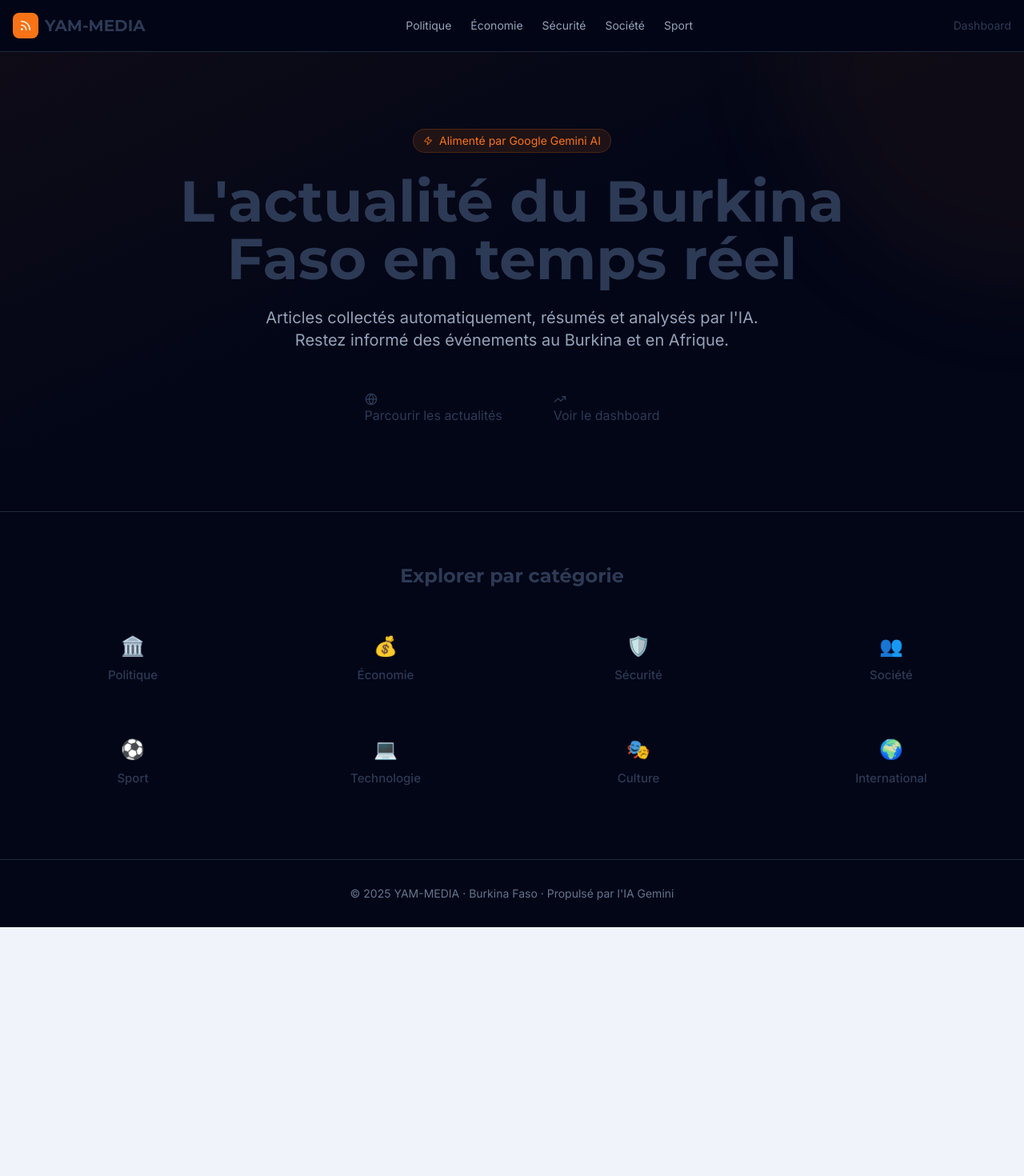
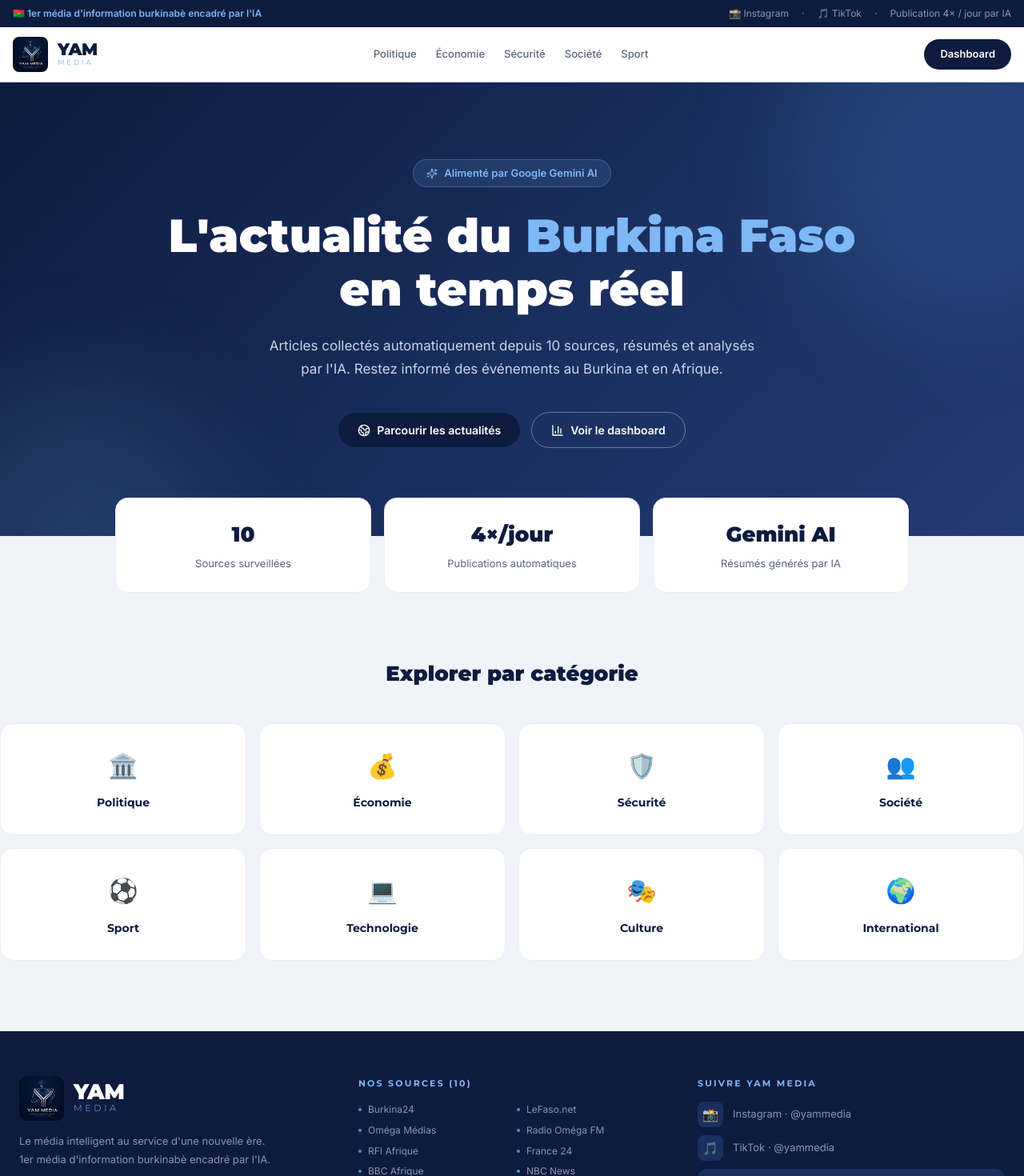
Before and after one commit to TARYAM001/YAM-MEDIA-360, a Next.js app in the folder frontend/: page / in a window 1280 px wide. Shown: the top 1470 px of the page at 80% size. Before the commit the page ends 1159 px from the top, so only its background shows below. Built offline with nearby package versions, Linux system fonts and the light colour scheme.

Commit message:
Update page.tsx

```diff
--- a/frontend/src/app/page.tsx
+++ b/frontend/src/app/page.tsx
@@ -1,104 +1,239 @@
 import Link from 'next/link';
-import { Rss, Zap, Globe, TrendingUp } from 'lucide-react';
+import { Sparkles, Globe2, BarChart3 } from 'lucide-react';
+import YamLogo from '../components/YamLogo';
+
+const CATEGORIES = [
+  { name: 'Politique',      icon: '🏛️' },
+  { name: 'Économie',       icon: '💰' },
+  { name: 'Sécurité',       icon: '🛡️' },
+  { name: 'Société',        icon: '👥' },
+  { name: 'Sport',          icon: '⚽' },
+  { name: 'Technologie',    icon: '💻' },
+  { name: 'Culture',        icon: '🎭' },
+  { name: 'International',  icon: '🌍' },
+];
 
 export default function HomePage() {
-  const categories = ['Politique', 'Économie', 'Sécurité', 'Société', 'Sport', 'Technologie', 'Culture', 'International'];
+  return (
+    <div style={{ minHeight: '100vh', background: '#F0F4FA' }}>
 
-  return (
-    <div className="min-h-screen bg-dark-950">
-      {/* ── Header ────────────────────────────────────────── */}
-      <header className="border-b border-slate-800 sticky top-0 z-50 bg-dark-950/95 backdrop-blur">
-        <div className="max-w-7xl mx-auto px-4 h-16 flex items-center justify-between">
-          <Link href="/" className="flex items-center gap-2">
-            <div className="w-8 h-8 rounded-lg bg-brand-500 flex items-center justify-center">
-              <Rss className="w-4 h-4 text-white" />
+      {/* Bandeau supérieur navy */}
+      <div style={{ background: '#0D1B3E', padding: '7px 0' }}>
+        <div className="max-w-7xl mx-auto px-4 flex items-center justify-between">
+          <span style={{ color: '#7EB8F7', fontSize: 12, fontWeight: 600, fontFamily: 'Inter,sans-serif' }}>
+            🇧🇫 1er média d&apos;information burkinabè encadré par l&apos;IA
+          </span>
+          <div className="hidden md:flex items-center gap-4"
+               style={{ fontSize: 12, color: '#8A97B0', fontFamily: 'Inter,sans-serif' }}>
+            <a href="https://instagram.com/yammedia" target="_blank" rel="noopener noreferrer"
+               style={{ color: 'inherit', textDecoration: 'none' }}>📸 Instagram</a>
+            <span>·</span>
+            <a href="https://tiktok.com/@yammedia" target="_blank" rel="noopener noreferrer"
+               style={{ color: 'inherit', textDecoration: 'none' }}>🎵 TikTok</a>
+            <span>·</span>
+            <span>Publication 4× / jour par IA</span>
           </div>
-            <span className="font-display font-bold text-xl text-gradient">
-              YAM-MEDIA
-            </span>
+        </div>
+      </div>
+
+      {/* Navbar avec le vrai logo YAM Media */}
+      <header style={{ background: 'white', borderBottom: '1.5px solid #E8EDF5',
+                       position: 'sticky', top: 0, zIndex: 50 }}>
+        <div className="max-w-7xl mx-auto px-4 flex items-center justify-between gap-4" style={{ height: 68 }}>
+          <Link href="/" style={{ textDecoration: 'none', flexShrink: 0 }}>
+            <YamLogo size={44} />
           </Link>
 
           <nav className="hidden md:flex items-center gap-6">
-            {categories.slice(0, 5).map(cat => (
-              <Link
-                key={cat}
-                href={`/news?category=${cat}`}
-                className="text-slate-400 hover:text-white text-sm transition-colors"
-              >
-                {cat}
+            {CATEGORIES.slice(0, 5).map(c => (
+              <Link key={c.name} href={`/actualites?category=${c.name}`}
+                    style={{ fontSize: 13, fontWeight: 500, color: '#5A6480', textDecoration: 'none',
+                             fontFamily: 'Inter,sans-serif' }}>
+                {c.name}
               </Link>
             ))}
           </nav>
 
-          <Link href="/dashboard" className="btn-primary text-sm">
+          <Link href="/dashboard" style={{ padding: '8px 20px', borderRadius: 99, fontSize: 13,
+                                            fontWeight: 600, background: '#0D1B3E', color: 'white',
+                                            textDecoration: 'none', fontFamily: 'Inter,sans-serif' }}>
             Dashboard
           </Link>
         </div>
       </header>
 
-      {/* ── Hero ──────────────────────────────────────────── */}
-      <section className="relative py-24 px-4 overflow-hidden">
-        <div className="absolute inset-0 bg-gradient-to-br from-brand-500/5 via-transparent to-transparent" />
-        <div className="absolute top-0 right-0 w-[600px] h-[600px] bg-brand-500/5 rounded-full blur-3xl -translate-y-1/2 translate-x-1/2" />
+      {/* Hero */}
+      <section style={{ position: 'relative', overflow: 'hidden',
+                        background: 'linear-gradient(135deg,#0D1B3E 0%,#1A2F5E 55%,#243A72 100%)',
+                        padding: '96px 24px 110px' }}>
+        <div style={{ position: 'absolute', top: -120, right: -120, width: 420, height: 420,
+                      borderRadius: '50%', background: 'rgba(74,144,217,0.18)', filter: 'blur(60px)' }} />
+        <div style={{ position: 'absolute', bottom: -160, left: -100, width: 360, height: 360,
+                      borderRadius: '50%', background: 'rgba(126,184,247,0.12)', filter: 'blur(70px)' }} />
 
-        <div className="max-w-4xl mx-auto text-center relative">
-          <div className="inline-flex items-center gap-2 px-3 py-1 bg-brand-500/10 border border-brand-500/20 rounded-full text-brand-500 text-sm mb-6">
-            <Zap className="w-3 h-3" />
-            Alimenté par Google Gemini AI
+        <div className="max-w-4xl mx-auto text-center" style={{ position: 'relative' }}>
+          <div style={{ display: 'inline-flex', alignItems: 'center', gap: 8, padding: '6px 16px',
+                       background: 'rgba(126,184,247,0.12)', border: '1px solid rgba(126,184,247,0.3)',
+                       borderRadius: 99, color: '#7EB8F7', fontSize: 13, fontWeight: 600,
+                       fontFamily: 'Inter,sans-serif', marginBottom: 28 }}>
+            <Sparkles style={{ width: 14, height: 14 }} /> Alimenté par Google Gemini AI
           </div>
 
-          <h1 className="font-display text-5xl md:text-7xl font-bold mb-6 leading-tight">
+          <h1 style={{ fontFamily: "'Montserrat',sans-serif", fontWeight: 900, color: 'white',
+                       fontSize: 'clamp(34px,6vw,58px)', lineHeight: 1.15, marginBottom: 22 }}>
             L&apos;actualité du{' '}
-            <span className="text-gradient">Burkina Faso</span>
+            <span style={{ color: '#7EB8F7' }}>Burkina Faso</span>
             {' '}en temps réel
           </h1>
 
-          <p className="text-slate-400 text-lg md:text-xl mb-10 max-w-2xl mx-auto">
-            Articles collectés automatiquement, résumés et analysés par l&apos;IA.
+          <p style={{ color: '#C8D3E8', fontSize: 17, lineHeight: 1.7, maxWidth: 620,
+                     margin: '0 auto 40px', fontFamily: 'Inter,sans-serif' }}>
+            Articles collectés automatiquement depuis 10 sources, résumés et analysés par l&apos;IA.
             Restez informé des événements au Burkina et en Afrique.
           </p>
 
-          <div className="flex items-center justify-center gap-4">
-            <Link href="/actualites" className="btn-primary text-base px-6 py-3">
-              <Globe className="w-4 h-4" />
-              Parcourir les actualités
+          <div style={{ display: 'flex', alignItems: 'center', justifyContent: 'center', gap: 14, flexWrap: 'wrap' }}>
+            <Link href="/actualites" className="ym-btn-primary">
+              <Globe2 style={{ width: 16, height: 16 }} /> Parcourir les actualités
             </Link>
-            <Link href="/dashboard" className="btn-ghost text-base px-6 py-3">
-              <TrendingUp className="w-4 h-4" />
-              Voir le dashboard
+            <Link href="/dashboard"
+                  style={{ display: 'inline-flex', alignItems: 'center', gap: 8, padding: '10px 24px',
+                           background: 'transparent', color: 'white', border: '1.5px solid rgba(255,255,255,0.35)',
+                           borderRadius: 99, fontWeight: 600, fontSize: 14, fontFamily: 'Inter,sans-serif',
+                           textDecoration: 'none' }}>
+              <BarChart3 style={{ width: 16, height: 16 }} /> Voir le dashboard
             </Link>
           </div>
         </div>
       </section>
 
-      {/* ── Catégories ────────────────────────────────────── */}
-      <section className="py-16 px-4 border-t border-slate-800">
-        <div className="max-w-7xl mx-auto">
-          <h2 className="font-display text-2xl font-bold mb-8 text-center">
+      {/* Bandeau stats, à cheval sur le hero */}
+      <section className="max-w-5xl mx-auto px-4" style={{ marginTop: -48, position: 'relative', zIndex: 10 }}>
+        <div className="grid grid-cols-1 sm:grid-cols-3 gap-4">
+          {[
+            { value: '10', label: 'Sources surveillées' },
+            { value: '4×/jour', label: 'Publications automatiques' },
+            { value: 'Gemini AI', label: 'Résumés générés par IA' },
+          ].map(s => (
+            <div key={s.label} className="ym-card" style={{ padding: '24px 20px', textAlign: 'center' }}>
+              <div style={{ fontFamily: "'Montserrat',sans-serif", fontWeight: 800, fontSize: 26, color: '#0D1B3E' }}>
+                {s.value}
+              </div>
+              <div style={{ fontSize: 13, color: '#5A6480', marginTop: 4, fontFamily: 'Inter,sans-serif' }}>
+                {s.label}
+              </div>
+            </div>
+          ))}
+        </div>
+      </section>
+
+      {/* Catégories */}
+      <section className="max-w-7xl mx-auto px-4" style={{ padding: '80px 0 24px' }}>
+        <h2 style={{ fontFamily: "'Montserrat',sans-serif", fontWeight: 800, fontSize: 26, color: '#0D1B3E',
+                    textAlign: 'center', marginBottom: 40 }}>
           Explorer par catégorie
         </h2>
-          <div className="grid grid-cols-2 md:grid-cols-4 gap-4">
-            {categories.map((cat, i) => (
-              <Link
-                key={cat}
-                href={`/news?category=${cat}`}
-                className="card p-6 text-center group animate-fade-up"
-                style={{ animationDelay: `${i * 50}ms` }}
-              >
-                <div className="text-2xl mb-2">
-                  {['🏛️','💰','🛡️','👥','⚽','💻','🎭','🌍'][i]}
+        <div className="grid grid-cols-2 sm:grid-cols-4 gap-4">
+          {CATEGORIES.map((c, i) => (
+            <Link key={c.name} href={`/actualites?category=${c.name}`}
+                  className="ym-card animate-fade-up"
+                  style={{ padding: '28px 16px', textAlign: 'center', textDecoration: 'none',
+                           animationDelay: `${i * 50}ms` }}>
+              <div style={{ fontSize: 30, marginBottom: 10 }}>{c.icon}</div>
+              <div style={{ fontFamily: "'Montserrat',sans-serif", fontWeight: 700, fontSize: 14, color: '#0D1B3E' }}>
+                {c.name}
               </div>
-                <div className="font-medium group-hover:text-brand-500 transition-colors">{cat}</div>
             </Link>
           ))}
         </div>
-        </div>
       </section>
 
-      {/* ── Footer ────────────────────────────────────────── */}
-      <footer className="border-t border-slate-800 py-8 px-4 text-center text-slate-500 text-sm">
-        <p>© 2025 YAM-MEDIA · Burkina Faso · Propulsé par l'IA Gemini</p>
-      </footer>
+      <SiteFooter />
     </div>
   );
 }
+
+// ─── Footer (identique à celui de /actualites, pour une marque cohérente) ──
+function SiteFooter() {
+  const sources = ['Burkina24', 'LeFaso.net', 'Oméga Médias', 'Radio Oméga FM',
+                    'RFI Afrique', 'France 24', 'BBC Afrique', 'NBC News'];
+  return (
+    <footer style={{ background: '#0D1B3E', color: 'white', marginTop: 64 }}>
+      <div className="max-w-7xl mx-auto px-6 py-14">
+        <div className="grid md:grid-cols-3 gap-10" style={{ marginBottom: 40 }}>
+
+          <div>
+            <div style={{ marginBottom: 14 }}>
+              <YamLogo size={56} dark />
+            </div>
+            <p style={{ color: '#8A97B0', fontSize: 13, lineHeight: 1.75, fontFamily: 'Inter,sans-serif' }}>
+              Le média intelligent au service d&apos;une nouvelle ère.<br />
+              1er média d&apos;information burkinabè encadré par l&apos;IA.
+            </p>
+          </div>
+
+          <div>
+            <h3 style={{ fontFamily: "'Montserrat',sans-serif", fontWeight: 700, fontSize: 11,
+                         letterSpacing: '0.2em', color: '#7EB8F7', textTransform: 'uppercase',
+                         marginBottom: 14 }}>
+              Nos sources (10)
+            </h3>
+            <ul style={{ listStyle: 'none', padding: 0, margin: 0,
+                         display: 'grid', gridTemplateColumns: '1fr 1fr', gap: '6px 12px' }}>
+              {sources.map(s => (
+                <li key={s} style={{ display: 'flex', alignItems: 'center', gap: 8,
+                                      fontSize: 12, color: '#8A97B0', fontFamily: 'Inter,sans-serif' }}>
+                  <span style={{ width: 4, height: 4, borderRadius: '50%',
+                                  background: '#4A90D9', flexShrink: 0 }} />
+                  {s}
+                </li>
+              ))}
+            </ul>
+          </div>
+
+          <div>
+            <h3 style={{ fontFamily: "'Montserrat',sans-serif", fontWeight: 700, fontSize: 11,
+                         letterSpacing: '0.2em', color: '#7EB8F7', textTransform: 'uppercase',
+                         marginBottom: 14 }}>
+              Suivre YAM Media
+            </h3>
+            {[
+              { href: 'https://instagram.com/yammedia', icon: '📸', label: 'Instagram · @yammedia' },
+              { href: 'https://tiktok.com/@yammedia',   icon: '🎵', label: 'TikTok · @yammedia'    },
+            ].map(n => (
+              <a key={n.href} href={n.href} target="_blank" rel="noopener noreferrer"
+                 style={{ display: 'flex', alignItems: 'center', gap: 12, fontSize: 13,
+                          color: '#8A97B0', textDecoration: 'none', marginBottom: 10,
+                          fontFamily: 'Inter,sans-serif' }}>
+                <span style={{ width: 32, height: 32, borderRadius: 8, background: '#1A2F5E',
+                                display: 'flex', alignItems: 'center', justifyContent: 'center',
+                                fontSize: 16 }}>{n.icon}</span>
+                {n.label}
+              </a>
+            ))}
+
+            <div style={{ background: '#1A2F5E', borderRadius: 12, padding: '12px 16px', marginTop: 10 }}>
+              <p style={{ fontSize: 11, color: '#7EB8F7', fontWeight: 700, letterSpacing: '.1em',
+                          textTransform: 'uppercase', marginBottom: 8, fontFamily: 'Inter,sans-serif' }}>
+                Publications auto
+              </p>
+              {['🌅 07h00 · Matinée', '☀️ 12h00 · Midi', '🌆 18h00 · Soirée', '🌙 21h00 · Nuit'].map(s => (
+                <p key={s} style={{ fontSize: 12, color: '#8A97B0', fontFamily: 'Inter,sans-serif',
+                                    margin: '3px 0' }}>{s}</p>
+              ))}
+            </div>
+          </div>
+        </div>
+
+        <div style={{ borderTop: '1px solid #1A2F5E', paddingTop: 24, textAlign: 'center' }}>
+          <p style={{ fontSize: 12, color: '#4A5568', fontFamily: 'Inter,sans-serif', marginBottom: 4 }}>
+            © 2026 YAM Media · Burkina Faso 🇧🇫 · Propulsé par Google Gemini AI
+          </p>
+          <p style={{ fontSize: 11, color: '#2D3A55', fontFamily: 'Inter,sans-serif' }}>
+            Images : Google Images &amp; Pinterest · Instagram &amp; TikTok 4× / jour
+          </p>
+        </div>
+      </div>
+    </footer>
+  );
+}
```
Lines whose indentation alone changed are shown as unchanged.
